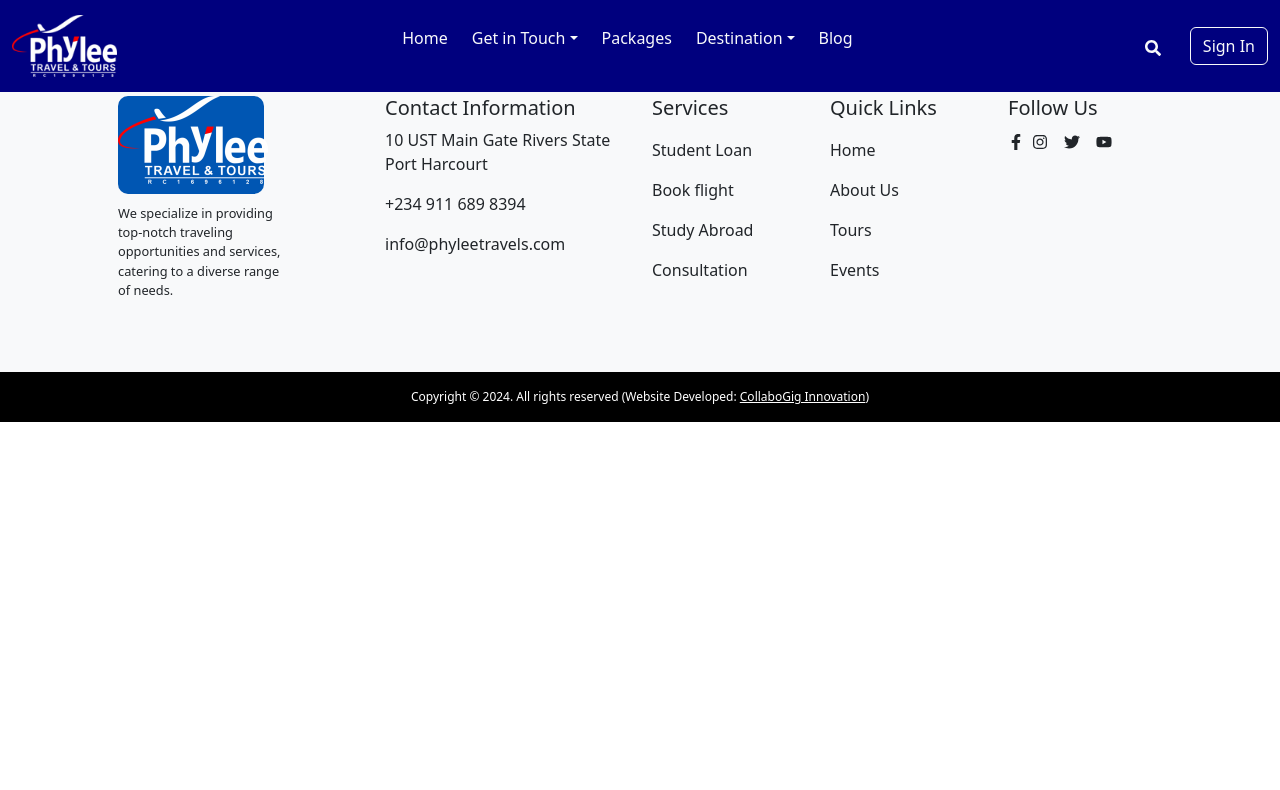
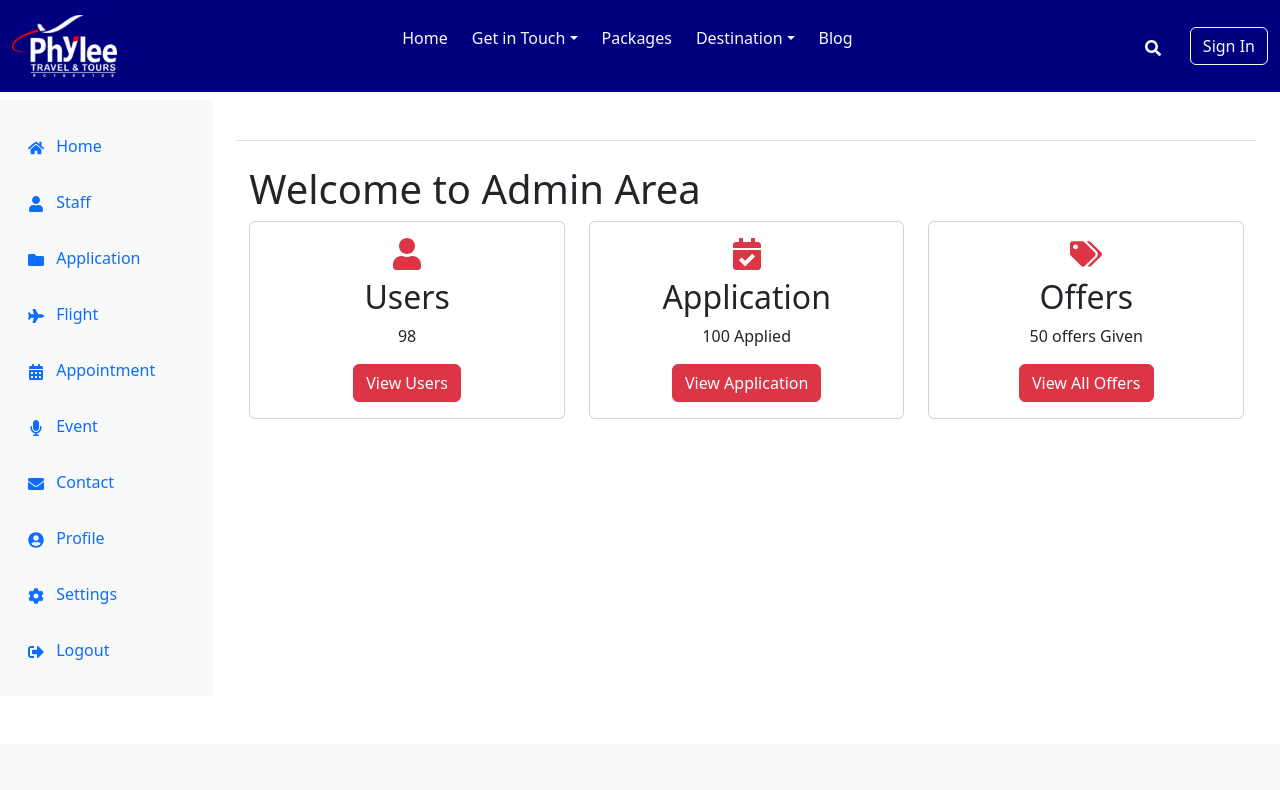
Before and after one commit to amazingprincelee/phyleeTravels-FrontEnd, a React (Create React App) app: page /AdminArea in a window 1280 px wide. Shown: the top 790 px of the page. Built offline with nearby package versions, Linux system fonts and the light colour scheme; no server answers.

Commit message:
fixed: refresh page issue

```diff
--- a/src/App.js
+++ b/src/App.js
@@ -26,7 +26,7 @@
 import StudentLoan from "./pages/StudentLoan.js";
 import GroupTravelPage from "./pages/GroupTravelPage.js";
 import ScrollToTop from "./components/scrollToTop.jsx";
-import AdminPage from "./pages/AdminPage.js";
+import AdminArea from "./pages/AdminArea.jsx";
 import ScrollToTopIcon from "./components/ScrollTOTopIcon.jsx";
 import ContactUs from "./pages/ContactUs.jsx";
 import Packages from "./pages/Packages.jsx";
@@ -62,8 +62,8 @@
         <Route path="/Dashboard">
           <Dashboard />
         </Route>
-        <Route path="/AdminPage">
-          <AdminPage />
+        <Route path="/AdminArea">
+          <AdminArea />
         </Route>
         <Route path="/AboutUs">
           <AboutUs />
--- a/src/components/LoginForm.jsx
+++ b/src/components/LoginForm.jsx
@@ -41,7 +41,7 @@
     <div className="container d-flex justify-content-center align-items-center min-vh-100">
       <div className="shadow row w-100" style={{ maxWidth: '800px' }}>
         <div className="p-4 col-lg-6 col-md-12 d-flex flex-column justify-content-center bg-light">
-          <h3 className="text-center">Welcome to Phylee Journey</h3>
+          <h3 className="text-center">Welcome to Phylee Travels</h3>
           <p className="text-center">Explore our amazing services and take your journey to the next level with Phylee Journey.</p>
         </div>
         <div className="p-4 col-lg-6 col-md-12" style={{ background: "#960606" }}>
--- a/src/components/RegistrationForm.jsx
+++ b/src/components/RegistrationForm.jsx
@@ -59,7 +59,7 @@
         <div className="container d-flex justify-content-center align-items-center min-vh-100" style={{marginTop:'150px'}}>
           <div className="shadow row w-100" style={{ maxWidth: '800px' }}>
             <div className="p-4 col-md-6 d-flex flex-column justify-content-center bg-light">
-              <h3 className="text-center">Welcome to Phylee Journey</h3>
+              <h3 className="text-center">Welcome to Phylee Travels</h3>
               <p className="text-center">Explore our amazing services and take your journey to the next level with Phylee Journey.</p>
 
             </div>
--- a/src/components/VerificationForm.jsx
+++ b/src/components/VerificationForm.jsx
@@ -44,7 +44,7 @@
   };
 
   return (
-    <div className="container mt-5 mb-5">
+    <div className="container d-flex justify-content-center align-items-center min-vh-100">
       <div className="mx-auto card" style={{ maxWidth: '400px' }}>
         <div className="card-body">
           <h2 className="text-center card-title">Verification</h2>
--- a/src/pages/AdminPage.js
+++ b/src/pages/AdminArea.jsx
@@ -1,6 +1,6 @@
 import React from 'react';
 import { Link, Route, Switch, useRouteMatch, useHistory } from 'react-router-dom';
-import { FaUser, FaCalendarAlt, FaEnvelope, FaUserCircle, FaCog, FaSignOutAlt } from 'react-icons/fa';
+import { FaUser, FaCalendarAlt, FaEnvelope, FaUserCircle, FaCog, FaSignOutAlt, FaHome, FaPlane, FaFolder, FaMicrophone } from 'react-icons/fa';
 import 'bootstrap/dist/css/bootstrap.min.css';
 import axios from 'axios';
 import Profile from './Profile';
@@ -36,7 +36,7 @@
   };
 
   return (
-    <div className="container-fluid">
+    <div className="container-fluid" style={{ marginTop: '100px'}}>
       <div className="row">
         {/* Sidebar */}
         <nav id="sidebarMenu" className="col-md-3 col-lg-2 d-md-block bg-light sidebar collapse">
@@ -44,17 +44,37 @@
             <ul className="nav flex-column">
               <li className="nav-item">
                 <Link className="nav-link active" to={`${url}/admin-dashboard`}>
-                  <FaUser className="me-2" /> Home
+                  <FaHome className="me-2" /> Home
+                </Link>
+              </li>
+              <li className="nav-item">
+                <Link className="nav-link active" to={`${url}/admin-dashboard`}>
+                  <FaUser className="me-2" /> Staff
                 </Link>
               </li>
               <li className="nav-item">
                 <Link className="nav-link active" to={`${url}/event-area`}>
-                  <FaCalendarAlt className="me-2" /> Event
+                  <FaFolder className="me-2" /> Application
+                </Link>
+              </li>
+              <li className="nav-item">
+                <Link className="nav-link active" to={`${url}/event-area`}>
+                  <FaPlane className="me-2" /> Flight
+                </Link>
+              </li>
+              <li className="nav-item">
+                <Link className="nav-link active" to={`${url}/event-area`}>
+                  <FaCalendarAlt className="me-2" /> Appointment
+                </Link>
+              </li>
+              <li className="nav-item">
+                <Link className="nav-link active" to={`${url}/event-area`}>
+                  <FaMicrophone className="me-2" /> Event
                 </Link>
               </li>
               <li className="nav-item">
                 <Link className="nav-link active" to={`${url}/contactForm-area`}>
-                  <FaEnvelope className="me-2" /> Contact Form
+                  <FaEnvelope className="me-2" /> Contact
                 </Link>
               </li>
               <li className="nav-item">
@@ -64,7 +84,7 @@
               </li>
               <li className="nav-item">
                 <Link className="nav-link" to={`${url}/account-settings`}>
-                  <FaCog className="me-2" /> Account Settings
+                  <FaCog className="me-2" /> Settings
                 </Link>
               </li>
               <li className="nav-item">
```
